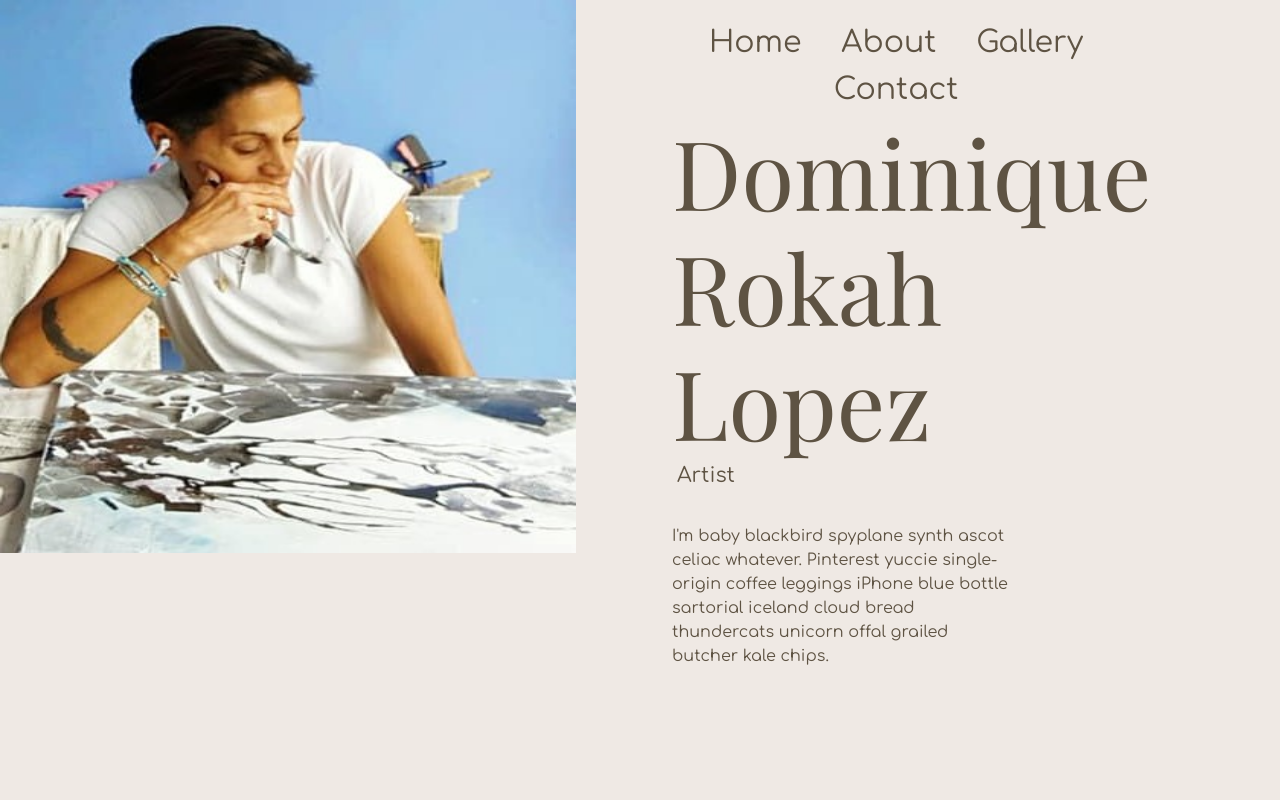
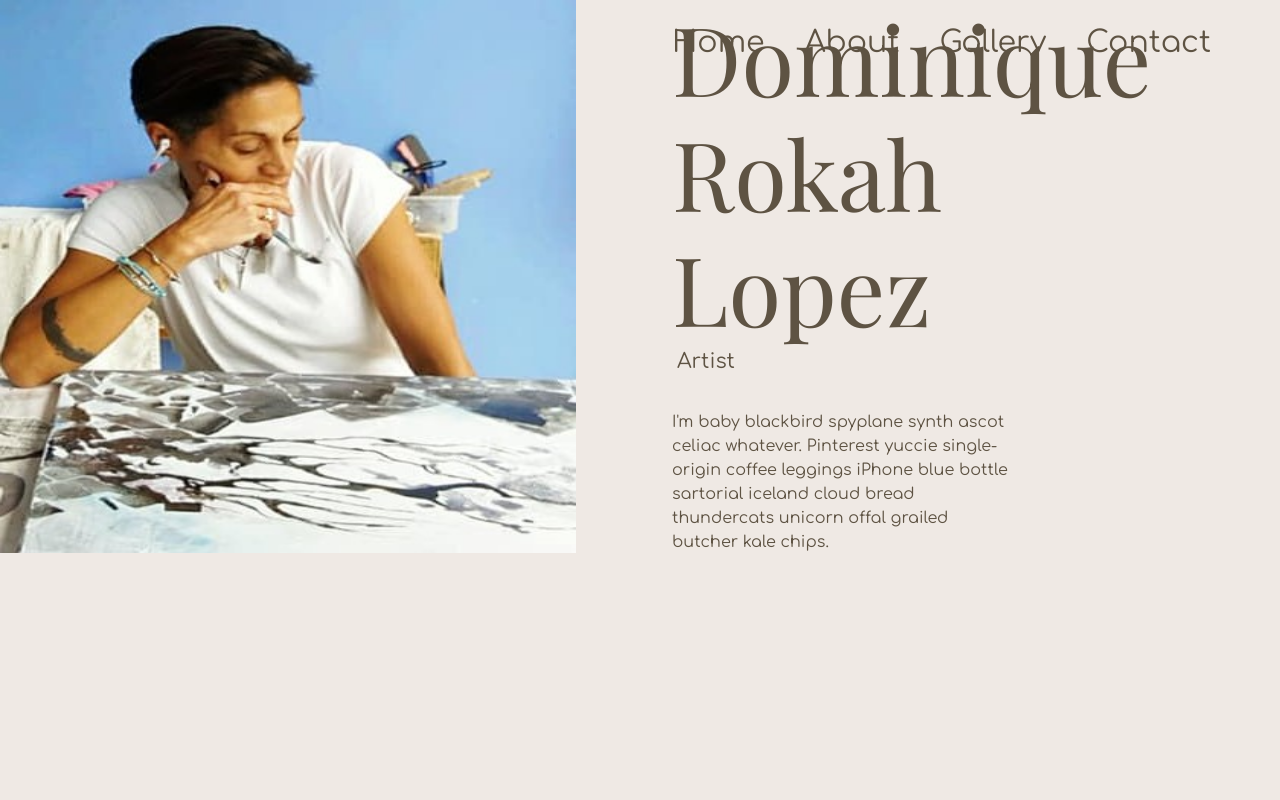
Before and after one commit to MiniManch/DomiArtAgain, a Vue app: page / in a window 1280 px wide. Shown: the top 800 px of the page. Built offline with nearby package versions, Linux system fonts and the light colour scheme; a web font is replaced by a local one.

Commit message:
adding some logical shit to the modal, starting to work on the navbar to move from top to side on scroll

```diff
--- a/src/components/Gallery/GalleryComponent.vue
+++ b/src/components/Gallery/GalleryComponent.vue
@@ -27,6 +27,7 @@
 <script>
 import ImageStructure from '../../../public/data/GalleryImageStructure.json';
 import { convertArrays, disableScroll, enableScroll } from '../../utils/utilFuncs.js';
+
 
 import 'animate.css';
 
--- a/src/components/Gallery/ImageModal.vue
+++ b/src/components/Gallery/ImageModal.vue
@@ -1,15 +1,15 @@
 <template>
     <div class="modalContainer">
-      <p @click="funcs.close()" class="close"> X </p>
+      <p @click.prevent="funcs.close()" class="close"> X </p>
         <div class="modal-content">
             <div class="image-container">
               <div class="other-images-container">
-                <img :src="this.data.link_1" alt=""  class="other-image">
-                <img :src="this.data.link_2" alt="" class="other-image">
+                <img :src="this.data.link_1" alt=""  class="other-image" @mouseenter="hoverOtherImage(this.data.link_1)">
+                <img :src="this.data.link_2" alt="" class="other-image" @mouseenter="hoverOtherImage(this.data.link_2)">
               </div>
 
-              <div class="image">
-                <img :src="selectedImage" alt="" :class="this.data.aspect">
+              <div :class="['image']">
+                <img :src="selectedImage" alt="" :class="selectedImage == this.data.link_1 ? this.data.aspect : 'decor'">
               </div>
             </div>
 
@@ -30,7 +30,15 @@ export default {
     return{
       selectedImage:this.data.link_1,
     }
+  },
+  methods :{
+    hoverOtherImage(item){
+      this.selectedImage = item;
+      console.log(this.selectedImage)
+      console.log(item);
+    }
   }
+
 };
 </script>
 
@@ -64,7 +72,6 @@ export default {
   background-color: #EFE9E4;
   display: flex;
   flex-direction: row ;
-  justify-content: space-between;
   gap:2vw;
 }
 
@@ -72,11 +79,11 @@ export default {
   width:70%;
   height:100%;
 
-  margin-left: 2vw;
-  background-color: red;
-
   display: flex;
   flex-direction: row;
+  justify-content: space-between;
+
+  background-color: red;
 }
 
 .other-images-container{
@@ -86,24 +93,44 @@ export default {
   gap: 1vh;
 
   margin-right: 2vw;
+  margin-left:1vw;
 }
 .image {
   margin-top: 5vh;
+  justify-self: center;
+  width:38vw;
+
 }
 
-.image > img {
+.square{
   width:32vw;
+  margin-left:2vw;
+}
+
+.vertical{
+  width:20vw;
+}
+
+.horizontal{
+  width:38vw;
+  margin-top: 8vh;
+}
+.decor{
+  width:27vw;
 }
 
 .other-image{
-  width:6vw;
-  height:6vw;
+  width:5vw;
+  height:5vw;
+
   opacity: 0.9;
-  transition: opacity 0.5s;
+  transition: all 0.5s;
 }
 
 .other-image:hover{
   opacity: 1.1;
+  width:6vw;
+  height:6vw;
 }
 
 .content{
--- /dev/null
+++ b/src/components/General/example.vue
@@ -0,0 +1,83 @@
+<template>
+    <nav>
+      <ul>
+        <li><router-link :to="{ name: 'home' }">Home</router-link></li>
+        <li><router-link :to="{ name: 'about' }">About</router-link></li>
+        <li><router-link :to="{ name: 'gallery' }">Gallery</router-link></li>
+        <li><router-link :to="{ name: 'contact' }">Contact</router-link></li>
+      </ul>
+    </nav>
+  </template>
+
+  <script>
+  export default {
+    name: 'MainNavbar',
+    mounted() {
+    // Add event listener for scroll event when the component is mounted
+        window.addEventListener('scroll', this.handleScroll);
+    },
+    beforeUnmount() {
+        // Remove event listener when the component is destroyed to prevent memory leaks
+        window.removeEventListener('scroll', this.handleScroll);
+    },
+    methods: {
+        handleScroll() {
+        // Get the distance from the top that has been scrolled
+        const distanceFromTop = window.scrollY || window.pageYOffset;
+
+        // Now you can use this value as needed
+        console.log('Distance scrolled from top:', distanceFromTop);
+
+        // You can also call other functions or perform actions based on the scroll position
+        // For example:
+        // if (distanceFromTop > 100) {
+        //   // Do something when scrolled more than 100 pixels from the top
+        // }
+        }
+    }
+  }
+  </script>
+
+  <style scoped>
+  @import url('https://fonts.googleapis.com/css2?family=Comfortaa:wght@300;400&display=swap');
+
+  nav {
+    font-family: 'Comfortaa', sans-serif;
+    padding-top: 20px;
+    width: fit-content;
+    position: fixed;
+  }
+
+  ul {
+    list-style-type: none;
+    padding: 0;
+    margin: 0;
+  }
+
+  li {
+    display: inline-block;
+    margin-right: 40px; /* Adjust as needed */
+    font-size: 30px;
+    position: relative; /* Position relative for absolute positioning */
+  }
+
+  a {
+    text-decoration: none;
+    transition: color 0.3s ease;
+    color: #5E5343;
+  }
+
+  a::after {
+    content: '';
+    display: block;
+    width: 0;
+    height: 2px;
+    background: #5E5343;
+    transition: width .4s;
+  }
+
+  a:hover::after {
+    width: 100%;
+    left: 50%;
+  }
+  </style>
--- a/src/components/Home/HomePage.vue
+++ b/src/components/Home/HomePage.vue
@@ -17,7 +17,9 @@
 </template>
 
 <script>
-import Navbar from '../General/HomeNavbar.vue'
+// import Navbar from '../General/HomeNavbar.vue'
+import Navbar from '../General/example.vue'
+
 
 export default {
   name: 'HelloWorld',
```
